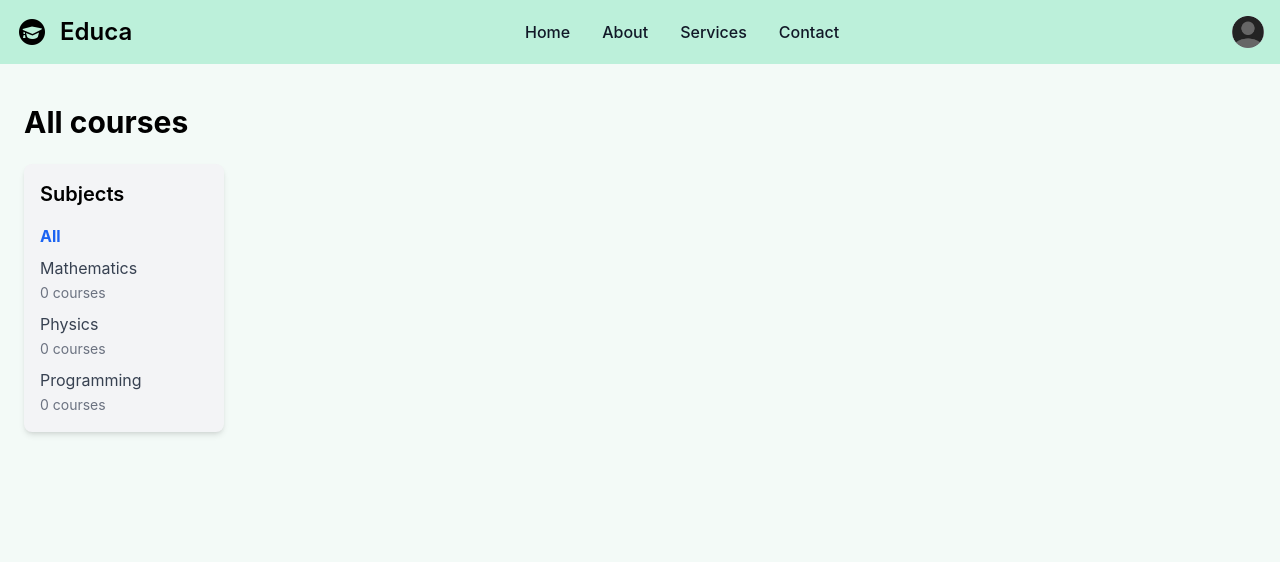
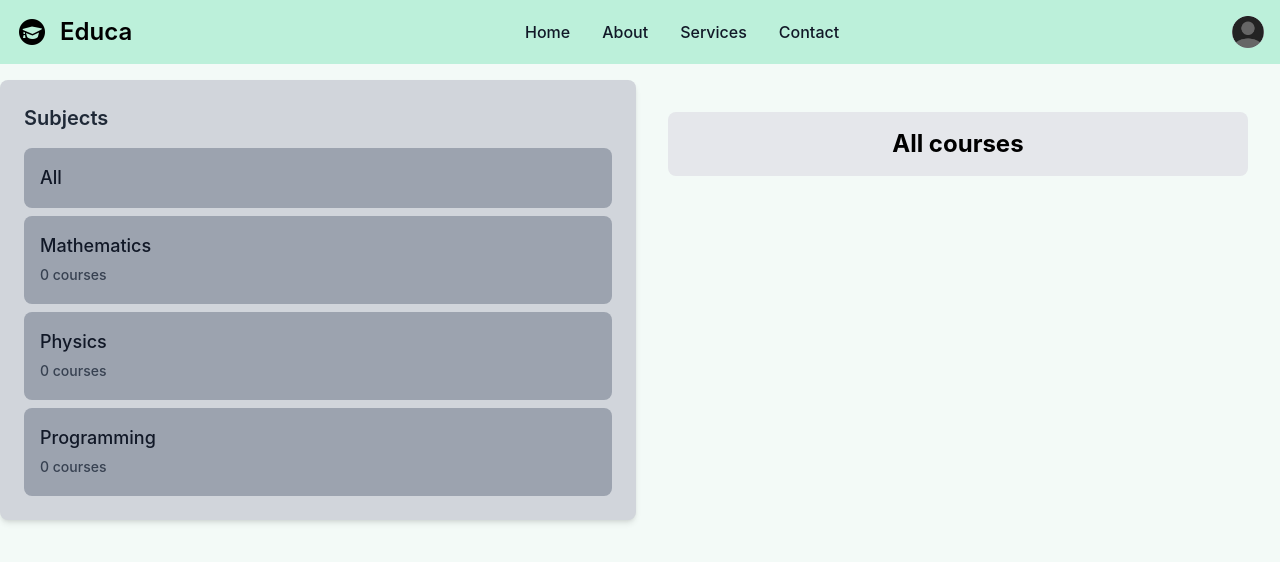
Before and after one commit to Addisu87/e-Learning, a Django app: page / in a window 1280 px wide. Shown: the top 562 px of the page. Run offline with Django 5.2, Linux system fonts and the light colour scheme; data comes from the database, SQL or seed files in the repository; data that the repository does not hold is empty; style sheets or scripts are compiled from the project's sources; some libraries are stand-ins or nearby versions.

```diff
--- a/core/courses/templates/courses/course/list.html
+++ b/core/courses/templates/courses/course/list.html
@@ -9,27 +9,20 @@
 {% endblock %}
 
 {% block content %}
-  <div class="container mx-auto p-6">
-    <h1 class="text-3xl font-bold mb-6">
-      {% if subject %}
-        {{ subject.title }} courses
-      {% else %}
-        All courses
-      {% endif %}
-    </h1>
-    <div class="grid grid-cols-1 md:grid-cols-4 gap-6">
-      <div class="bg-gray-100 p-4 rounded-lg shadow-md col-span-1" style="width: 200px;">
+  <div class="min-h-screen flex flex-col lg:flex-row">
+    <!-- Sidebar -->
+    <div class="w-full lg:w-96 bg-gray-300 text-gray-800 p-6 rounded-lg shadow-md lg:h-screen lg:sticky lg:top-0">
       <h3 class="text-xl font-semibold mb-4">Subjects</h3>
-        <ul id="modules" class="space-y-2">
-          <li {% if not subject %} class="font-bold text-blue-600"{% else %}class="text-gray-700"{% endif %}>
-            <a href="{% url "course_list" %}" class="hover:underline">All</a>
+      <ul id="subjects" class="space-y-2">
+        <li {% if not subject %}class="font-bold text-blue-800 p-4 bg-gray-400 rounded-lg hover:bg-gray-500"{% else %}class="text-gray-900 p-4 bg-gray-400 rounded-lg hover:bg-gray-500"{% endif %}>
+          <a href="{% url 'course_list' %}" class="block text-lg font-medium {% if not subject %}text-gray-900{% endif %}">All</a>
         </li>
         {% for sbj in subjects %}
-            <li {% if subject == sbj %}class="font-bold text-blue-600"{% else %}class="text-gray-700"{% endif %}>
-              <a href="{% url "course_list_subject" sbj.slug %}" class="hover:underline">
+          <li {% if subject == sbj %}class="font-bold text-blue-800 p-4 bg-gray-500 rounded-lg hover:bg-gray-500"{% else %}class="text-gray-900 p-4 bg-gray-400 rounded-lg hover:bg-gray-500"{% endif %}>
+            <a href="{% url 'course_list_subject' sbj.slug %}" class="block text-lg font-medium {% if subject == sbj %}text-gray-900{% endif %}">
               {{ sbj.title }}
               <br>
-                <span class="text-sm text-gray-500">
+              <span class="text-sm {% if subject == sbj %}text-gray-800{% else %}text-gray-700{% endif %}">
                 {{ sbj.total_courses }} course{{ sbj.total_courses|pluralize }}
               </span>
             </a>
@@ -37,19 +30,29 @@
         {% endfor %}
       </ul>
     </div>
-      <div class="col-span-3">
+
+    <!-- Main content -->
+    <div class="w-full lg:flex-1 p-8 overflow-y-auto lg:h-[calc(100vh-6rem)]">
+      <h1 class="text-2xl font-bold text-center mb-6 bg-gray-200 p-4 rounded-lg hover:bg-gray-300">
+        {% if subject %}
+          {{ subject.title }} courses
+        {% else %}
+          All courses
+        {% endif %}
+      </h1>
+
       <div class="grid grid-cols-1 md:grid-cols-2 lg:grid-cols-3 gap-6">
         {% for course in courses %}
           <div class="bg-white p-6 rounded-lg shadow-md">
             {% with subject=course.subject %}
               <h3 class="text-xl font-semibold mb-2">
-                  <a href="{% url 'course_detail' course.slug %}" class="hover:underline text-blue-600">
-                    {{ course.title }}
-                  </a>
+                <a href="{% url 'course_detail' course.slug %}" class="hover:underline text-blue-800">{{ course.title }}</a>
               </h3>
-                <p class="text-gray-700">
-                  <a href="{% url "course_list_subject" subject.slug %}" class="text-gray-500 hover:underline">{{ subject }}</a>.
+              <p class="text-gray-900">
+                <a href="{% url 'course_list_subject' subject.slug %}" class="text-gray-800 hover:underline">{{ subject }}</a>.
                 {{ course.total_modules }} modules.
+            </p>
+            <p class="text-gray-900">
                 Instructor: {{ course.owner.get_full_name }}
             </p>
             {% endwith %}
@@ -58,5 +61,4 @@
       </div>
     </div>
   </div>
-  </div>
 {% endblock %}
--- a/core/courses/urls.py
+++ b/core/courses/urls.py
@@ -35,7 +35,6 @@ urlpatterns = [
     # For content drag and drop view
     path('content/order/', views.ContentOrderView.as_view(), name="content_order"),
 
-
     # For displaying all courses for a subject
     path('subject/<slug:subject>/',  views.CourseListView.as_view(),
          name='course_list_subject'),
--- a/core/courses/views.py
+++ b/core/courses/views.py
@@ -199,9 +199,11 @@ class CourseListView(TemplateResponseMixin, View):
         subjects = Subject.objects.annotate(
             total_courses=Count('courses')
         )
+
         courses = Course.objects.annotate(
             total_modules=Count('modules')
         )
+
         if subject:
             subject = get_object_or_404(Subject, slug=subject)
             courses = courses.filter(subject=subject)
--- a/core/students/templates/students/student/registration.html
+++ b/core/students/templates/students/student/registration.html
@@ -1,4 +1,8 @@
 {% extends "base.html" %}
+
+{% block title %}
+ sign up
+{% endblock  %}
 
 {% block content %}
 <div class="bg-gray-100 dark:bg-gray-900 py-8">
--- a/core/students/views.py
+++ b/core/students/views.py
@@ -1,6 +1,5 @@
 from django.contrib.auth import authenticate, login
 from django.contrib.auth.forms import UserCreationForm
-from django.http import HttpRequest, HttpResponse
 from django.urls import reverse_lazy
 from django.views.generic.edit import CreateView
 from django.contrib.auth.mixins import LoginRequiredMixin
@@ -38,7 +37,7 @@ class StudentEnrollCourseView(LoginRequiredMixin, FormView):
 
     def get_success_url(self):
         return reverse_lazy(
-            'courses:course_detail', args=[self.course.id]
+            'student_course_detail', args=[self.course.id]
         )
 
 
@@ -51,7 +50,7 @@ class StudentCourseListView(LoginRequiredMixin, ListView):
         return qs.filter(students__in=[self.request.user])
 
 
-class StudentCourseDetailView(LoginRequiredMixin, ListView):
+class StudentCourseDetailView(LoginRequiredMixin, DetailView):
     model = Course
     template_name = 'students/course/detail.html'
 
```
Also changed, not shown: core/courses/templates/courses/course/detail.html (+7 -3 lines), core/courses/templates/courses/manage/module/content_list.html (+6 -9 lines), core/students/templates/students/course/detail.html (+21 -17 lines). Lines whose indentation alone changed are shown as unchanged.
